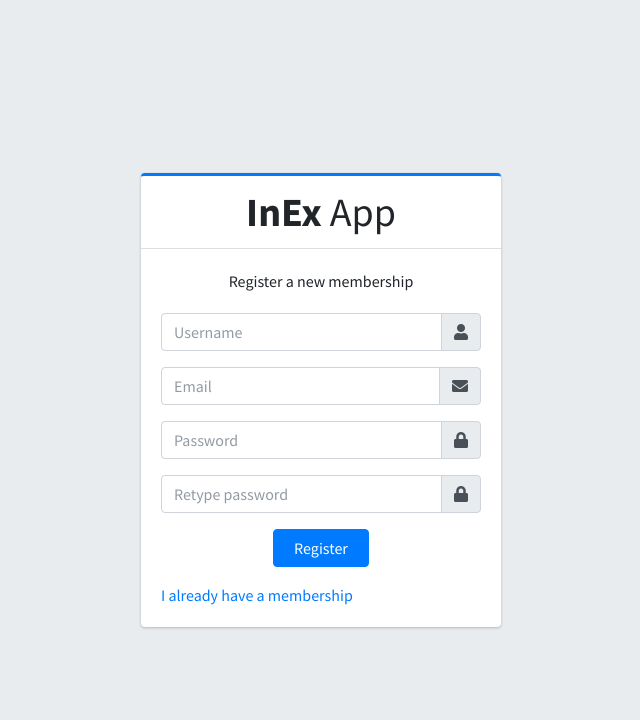
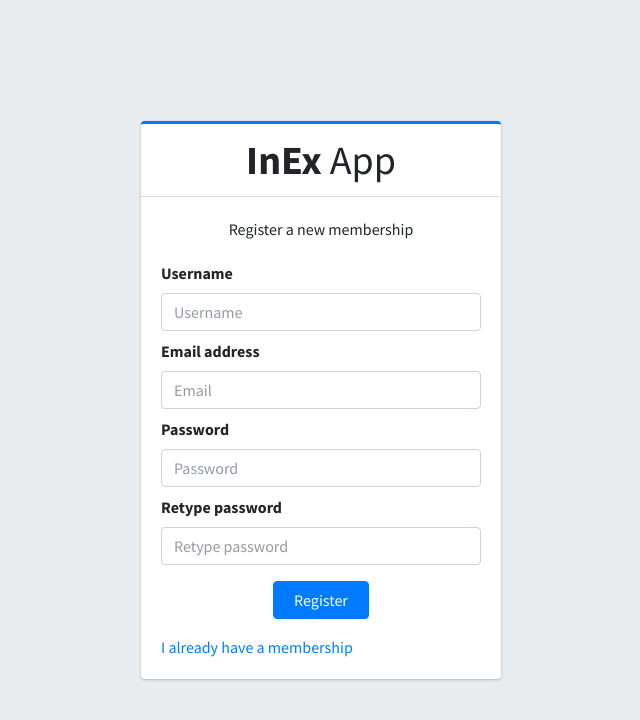
Before and after one commit to Gouda01/Dj-InEx, a Django app: page /authentication/register/ in a window 1280 px wide. Shown: the top 720 px of the page, without its empty margins (319-959 px from the left). Run offline with Django 4.2, Linux system fonts and the light colour scheme; some libraries are stand-ins or nearby versions.

Commit message:
Add pard of username validation in register -

```diff
--- a/authentication/templates/authentication/register.html
+++ b/authentication/templates/authentication/register.html
@@ -7,42 +7,31 @@
     <p class="login-box-msg">Register a new membership</p>
 
     <form action="" method="post">
-      <div class="input-group mb-3">
-        <input type="text" class="form-control" placeholder="Username" id="usernameField">
-        <div class="input-group-append">
-          <div class="input-group-text">
-            <span class="fas fa-user"></span>
-          </div>
-        </div>
+
+      <div class="mb-2">
+        <label for="exampleFormControlInput1" class="form-label">Username</label>
+        <input type="text" class="form-control" id="usernameField" placeholder="Username">
+        <div class="error invalid-feedback"></div>
       </div>
-      <div class="error invalid-feedback"></div>
+
+      <div class="mb-2">
+        <label for="exampleFormControlInput1" class="form-label">Email address</label>
+        <input type="email" class="form-control" id="emailField" placeholder="Email">
+      </div>
+
+      <div class="mb-2">
+        <label for="exampleFormControlInput1" class="form-label">Password</label>
+        <input type="password" class="form-control" placeholder="Password">
+      </div>
+
+      <div class="mb-2">
+        <label for="exampleFormControlInput1" class="form-label">Retype password</label>
+        <input type="password" class="form-control" placeholder="Retype password">
+      </div>
 
 
 
-      <div class="input-group mb-3">
-        <input type="email" class="form-control" placeholder="Email" id="emailField">
-        <div class="input-group-append">
-          <div class="input-group-text">
-            <span class="fas fa-envelope"></span>
-          </div>
-        </div>
-      </div>
-      <div class="input-group mb-3">
-        <input type="password" class="form-control" placeholder="Password">
-        <div class="input-group-append">
-          <div class="input-group-text">
-            <span class="fas fa-lock"></span>
-          </div>
-        </div>
-      </div>
-      <div class="input-group mb-3">
-        <input type="password" class="form-control" placeholder="Retype password">
-        <div class="input-group-append">
-          <div class="input-group-text">
-            <span class="fas fa-lock"></span>
-          </div>
-        </div>
-      </div>
+
       <div class="row justify-content-center my-3">
 
         <div class="col-4">
--- a/static/custom/register.js
+++ b/static/custom/register.js
@@ -4,6 +4,9 @@ const feedbackArea=document.querySelector('.invalid-feedback')
 usernameField.addEventListener("keyup", (e) => {
     console.log('777777',7777777);
     const usernameVal = e.target.value;
+
+    usernameField.classList.remove("is-invalid");
+    feedbackArea.computedStyleMap.display="none";
 
     if(usernameVal.length>0){
         fetch("/authentication/validate-username", {
@@ -16,7 +19,7 @@ usernameField.addEventListener("keyup", (e) => {
         if (data.username_error){
             usernameField.classList.add("is-invalid");
             feedbackArea.computedStyleMap.display="block";
-            feedbackArea.innerHTML='<p>${data.username_error}</p>';
+            feedbackArea.innerHTML=`<p>${data.username_error}</p>`;
         }
     });
     }
```
